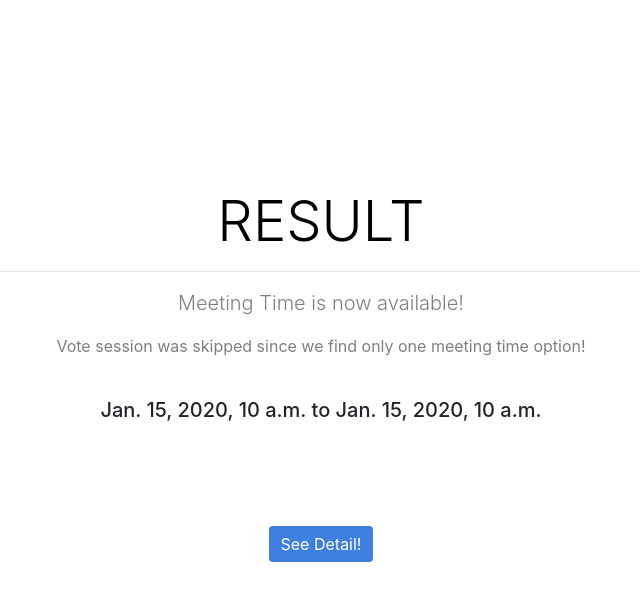
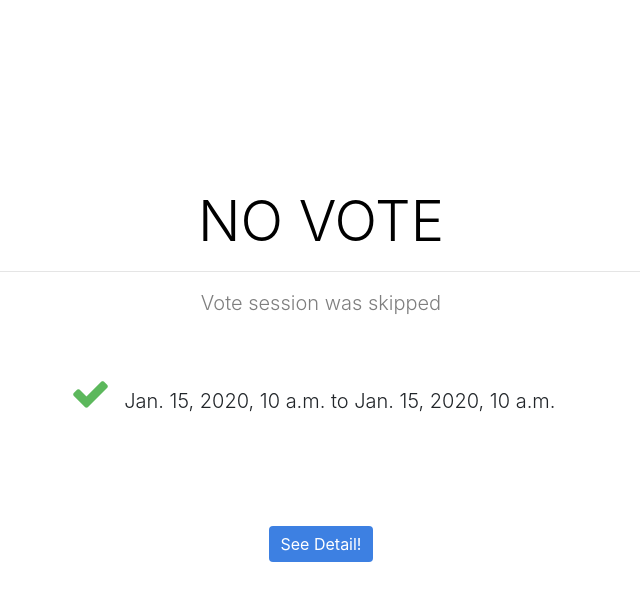
Before and after one commit to calebpower/meeting-schedulizer, a Django app: page /meeting/voting/1 in a window 1280 px wide. Shown: the part 188-800 px from the top of the page, without its empty margins (319-959 px from the left). Run offline with Django 3.2, Linux system fonts and the light colour scheme; a user stored in the database is signed in; tables that the repository leaves empty hold one stand-in row (values such as "Sample post"); some libraries are stand-ins or nearby versions.

Commit message:
Review state and no vote state bug fixed

```diff
--- a/meeting/routes/voting.py
+++ b/meeting/routes/voting.py
@@ -28,6 +28,7 @@ import time
 
 
 
+
 class Person:
     def __init__(self, name):
         self.name = name
@@ -45,19 +46,35 @@ class TempTimeSlot:
 
 @receiver(post_save, sender=TimeAvailability)
 def availability_save_handler(sender, instance,**kwargs):
+        DONE = 2
         REVIEW = 3
+        NO_VOTE = 5
         print('TimeAvailability Save Handler')
         meeting_time_option = MeetingTimeOption.objects.filter(meeting=instance.meeting)
-        meeting_time_option.delete()
+        print('State: '+ str(instance.meeting.state))
+        if instance.meeting.state == NO_VOTE or instance.meeting.state == DONE:
+            print('State: '+ str(instance.meeting.state))
+        else:
+            meeting_time_option.delete()
+            print('meeting_time_option is deleted')
         print('Time slots added')
         if instance.meeting.state == REVIEW:
+            print('State: '+ str(instance.meeting.state))
             Meeting.objects.filter(id=instance.meeting.id).update(state=models.Meeting.VoteState.CLOSE)
 
 @receiver(post_delete, sender=TimeAvailability)
 def availability_delete_handler(sender, instance, **kwargs):
+        DONE = 2
+        NO_VOTE = 5
         print('TimeAvailability Delete Handler')
         meeting_time_option = MeetingTimeOption.objects.filter(meeting=instance.meeting)
-        meeting_time_option.delete()
+        print('')
+        print('State: '+ str(instance.meeting.state))
+        if instance.meeting.state == NO_VOTE or instance.meeting.state == DONE:
+            print('State: '+ str(instance.meeting.state))
+        else:
+            meeting_time_option.delete()
+            print('meeting_time_option is deleted')
         # Meeting.objects.filter(id=instance.meeting.id).update(state=models.Meeting.VoteState.CLOSE)
 
 class Voting(View):
@@ -752,7 +769,11 @@ class Voting(View):
 
             else:
                 state_ready = False
-                Meeting.objects.filter(id=meeting_id,project=project).update(state=models.Meeting.VoteState.CLOSE)
+                if meeting.state == NO_VOTE or meeting.state == DONE:
+                    print('state_ready is False and State: '+ str(meeting.state))
+                else:
+                    print('State: '+ str(meeting.state))
+                    Meeting.objects.filter(id=meeting_id,project=project).update(state=models.Meeting.VoteState.CLOSE)
 
             team.append(u)
             teamTest.append(uTest)
@@ -801,22 +822,22 @@ class Voting(View):
                 #Check status of meeting time option
                 if len(meeting_time_options) == 0:
                     print('No meeting time option is generated and Vote Closed')
-                    print('State changed')
+                    print('State: '+ str(meeting.state))
                     Meeting.objects.filter(id=meeting_id,project=project).update(state=models.Meeting.VoteState.REVIEW)
                     state_review = True
 
                 elif len(meeting_time_options) == 1:
                     state_no_vote = True
                     print('No vote needed')
-                    MeetingTime.objects.filter(meeting=meeting).delete()
-                    print('State changed')
+                    # MeetingTime.objects.filter(meeting=meeting).delete()
                     Meeting.objects.filter(id=meeting_id,project=project).update(state=models.Meeting.VoteState.NO_VOTE)
-                    meeting_time = MeetingTime(start_time=meeting_time_options[i].start_time,
-                                                    end_time=meeting_time_options[i].end_time,
-                                                    meeting=meeting)
-                    meeting_time.save()
+                    # meeting_time = MeetingTime(start_time=meeting_time_options[i].start_time,
+                    #                                 end_time=meeting_time_options[i].end_time,
+                    #                                 meeting=meeting)
+                    # meeting_time.save()
                 else:
                     print('Meeting time options are generated and ready to vote')
+                    print('State: '+ str(meeting.state))
                     Meeting.objects.filter(id=meeting_id,project=project).update(state=models.Meeting.VoteState.OPEN)
 
             else:
@@ -828,6 +849,8 @@ class Voting(View):
             print(' ')
 
     #*******************************Check vote state***************************************
+
+        meeting = models.Meeting.objects.get(id=meeting_id) if models.Meeting.objects.get(id=meeting_id) else None
 
         print('START Meeting Current State is ' + str(meeting.state))
 
@@ -842,7 +865,7 @@ class Voting(View):
         elif meeting.state == NO_VOTE or len(ops) == 1:
             print('No vote needed!!')
             state_no_vote = True
-            # Meeting.objects.filter(id=meeting_id,project=project).update(state=models.Meeting.VoteState.CLOSE)
+            Meeting.objects.filter(id=meeting_id,project=project).update(state=models.Meeting.VoteState.NO_VOTE)
 
 
         elif meeting.state == REVIEW:
@@ -877,6 +900,7 @@ class Voting(View):
                 meeting_time_options.sort(key=lambda MeetingTimeOption:MeetingTimeOption.vote_count, reverse=True)
                 if meeting_time_options[0].vote_count == meeting_time_options[1].vote_count :
                     print('Vote Count is equal - Review time slots again')
+                    print('State: '+ str(meeting.state))
                     Meeting.objects.filter(id=meeting_id,project=project).update(state=models.Meeting.VoteState.OPEN)
                     fifty_fifty_votes.append(meeting_time_options[0])
                     fifty_fifty_votes.append(meeting_time_options[1])
--- a/static/css/voting.css
+++ b/static/css/voting.css
@@ -60,6 +60,8 @@ button.btn-title:active{
   transform: translateY(-3px);
   /* transition: all ease 0.5s; */
 }
+
+
 .col-lg-3 h1.mt-4 {
  /* margin-left: 2rem; */
  letter-spacing: 3px;
@@ -113,6 +115,7 @@ button.btn-title:active{
   font-size: 2.5rem;
   /* text-transform: uppercase; */
   font-weight: 300;
+  position: relative;
 
 }
 .jumbotron p
@@ -166,26 +169,83 @@ color: black
   margin-left: 1rem;
 }
 
+#title-meeting{
+  /* display: inline-block; */
+}
+#title-members{
+  /* display: inline-block; */
+  font-size: 2rem;
+}
+#title-availability{
+  /* display: inline-block; */
+}
+#title-vote{
+display: inline-block;
+}
 
+h3 i.fa.fa-clock-o{
+  /* margin-right: 1rem; */
+  /* color: #f0ad4e; */
+}
 
+.fa.fa-users{
+  opacity:.7;
+  /* margin-right: 1rem; */
+  /* color: 	#5cb85c; */
+}
+.fa.fa-calendar-check-o{
+  /* color:#d9534f */
+}
 .fa.fa-clock-o{
   margin-top: 1rem;
   margin-left: 1rem;
+  opacity: .5;
 }
+.fa.fa-check.fa-2x{
+  padding: .5rem;
+  color: #5cb85c;
+  opacity:1;
+}
+.fa.fa-check-circle-o{
+  color: #5cb85c;
+  /* position: absolute;
+  opacity: .6;
+  z-index: -1; */
+}
+.fa.fa-check.fa-lg{
+  padding: .5rem;
+  color: #5cb85c;
+  opacity:1;
+}
+.fa.fa-thumbs-down.fa-2x{
+  padding: .5rem;
+}
+.fa.fa-calendar{
+  position: relative;
+  /* right:1.5rem; */
+  /* color: #3d80e2; */
+}
+
+
+
 
 #voter p{
   /* padding-right: 1rem; */
   padding-left: 1rem;
 }
 
-
+#meeting-info{
+  margin-top: 9rem;
+}
 
 #info{
-  margin-bottom: 10rem;
+  margin-bottom: 12rem;
+  justify-content: center;
+  /* padding: 10rem; */
 }
 
 .col-sm-10 {
-  padding-left: 1rem;
+  /* padding-left: 1rem; */
 
 }
 .col-sm-10 .row{
@@ -206,3 +266,15 @@ color: black
   margin-bottom: 3rem;
 
 }
+
+#hide-element {
+  display: none;
+  font-size: 12px;
+  position: absolute;
+  opacity: 0.7;
+}
+
+#hide-comment:hover #hide-element {
+  display: block;
+
+}
--- a/templates/voting/meeting_vote.html
+++ b/templates/voting/meeting_vote.html
@@ -22,21 +22,25 @@
             <button class="btn btn-detail " onclick="showDetail()"><span>See Detail!</span> </button>
             <div id="showDetail" style="display: none">
 
-                <div class="jumbotron mt-4 ">
+                <div class="jumbotron mt-5">
                     <div id="avlb-meeting-selected">
                         <input type="hidden" id="meeting-start-date" value="{{ active_meeting.start_date }}">
                         <input type="hidden" id="meeting-end-date" value="{{ active_meeting.end_date }}">
-
-                        <div id="info">
-                            <h3 class="mt-3 mb-4">
-                                Meeting Date
-                            </h3>
-                            <div>
-                                <p class="lead">{{ active_meeting.start_date }} - {{ active_meeting.end_date }}</p>
+                        <div id="meeting-info">
+                            <div id="info" class="mt-5">
+                                <!-- <h3 id="title-meeting"><i class="fa fa-calendar fa-3x" aria-hidden="true"></i></h3> -->
+                                <h3 class="mt-3 mb-5" id="title-meeting">
+                                    Meeting Date
+                                </h3>
+                                <div>
+                                    <p class="lead">{{ active_meeting.start_date }} - {{ active_meeting.end_date }}</p>
+                                </div>
                             </div>
                         </div>
                         <div id="info">
-                            <h3 class="mt-5 mb-4">My Available Time</h3>
+                            <!-- <h3 id="title-availability"><i class="fa fa-calendar-check-o fa-3x" aria-hidden="true"></i> -->
+                            </h3>
+                            <h3 id="title-availability" class="mt-3 mb-5"> My Available Time</h3>
                             {% if time_slots %}
                             <!-- existing time-slots -->
                             {% for slot in time_slots %}
@@ -52,7 +56,11 @@
                             {% endif %}
                         </div>
                         <div id="info">
-                            <h3 class="mt-5 mb-4"> Members</h3>
+
+                            <!-- <h3><i class="fa fa-users fa-3x" aria-hidden="true"></i></h3> -->
+                            <h3 class="mt-4 mb-5"> Members</h3>
+
+                            <!-- <h3 id="title-members" class="mt-4 mb-4"> Members</h3> -->
 
                             <!-- existing time-slots -->
                             {% for member in team %}
@@ -91,8 +99,10 @@
                 {% if state_ready %}
 
                 <div class="jumbotron">
-                    <div id="lets_vote">
-                        <h1 class="display-4">Let's Vote!</h1>
+                    <div id="lets_vote" class="text-center">
+                        <!-- <h1 id="title-vote"class="display-4" ><i class="fa fa-check-circle-o fa-lg" aria-hidden="true"></i></h1> -->
+                        <h1 id="title-vote" class="display-4">Let's Vote! </h1>
+                        <!-- <h1><i class="fa fa-check fa-lg"></i></h1> -->
                     </div>
                     {% if meeting_time_options %}
                     <ul class="list-group list-group-flush">
@@ -104,7 +114,8 @@
                                     <div class="col-sm-10 text-center">
                                         <div class="row ">
 
-                                            <p class="lead"> <i class="fa fa-clock-o" aria-hidden="true"></i>
+                                            <p class="lead">
+                                                <i class="fa fa-clock-o fa-lg ml-5 mr-2" aria-hidden="true"></i>
                                                 From
                                                 {{timeslot.start_time}} to {{timeslot.end_time}}</p>
                                         </div>
@@ -123,8 +134,12 @@
                                     </div>
                                     <div class="col-sm-2 text-left">
                                         {% if state_no_vote %}
-                                        <p><font color="red">No voting needed! </font></p>
-
+                                        <div id="hide-comment">
+                                            <i class="fa fa-check fa-2x"></i>
+                                            <span class="text-center" id="hide-element">
+                                                <p class="mt-2 mr-4"> Meeting Time!!</p>
+                                            </span>
+                                        </div>
                                         {% else %}
 
                                         {% if voted_slot%}
@@ -133,24 +148,36 @@
                                         <form action="" method='post'>
                                             <input type="hidden" name="delete" value="delete" />
                                             {% if fifty_fifty_votes or state_closed%}
-                                            <button class="btn btn-link mt-2" type="submit" onclick="post"
-                                                disabled><i class="fa fa-thumbs-down fa-2x"></i>Unvote</button>
+                                            <button class="btn btn-link mt-2" type="submit" onclick="post" disabled><i
+                                                    class="fa fa-thumbs-down fa-2x"></i>Unvote</button>
                                             {% else %}
                                             <button class="btn btn-link mt-2" type="submit" onclick="post"><i
                                                     class="fa fa-thumbs-down fa-2x"></i>Unvote</button>
                                             {% endif%}
                                         </form>
+                                        {%else%}
+                                        <button class="btn btn-link mt-2" type="submit" onclick="post" disabled><i
+                                                class="fa fa-thumbs-up fa-2x" aria-hidden="true"></i>
+                                            <p>Vote</p>
+                                        </button>
                                         {% endif%}
                                         {%endfor%}
 
                                         {% else %}
+
                                         {% if fifty_fifty_votes or state_closed%}
+                                        {%if state_closed%}
+                                        {%if timeslot.start_time == meeting_time.start_time%}
+                                        <i class="fa fa-check fa-2x"></i>
+                                        {%endif%}
+                                        {%else%}
                                         <div id="btn1">
                                             <button class="btn btn-link mt-2" type="submit" onclick="post" disabled><i
                                                     class="fa fa-thumbs-up fa-2x" aria-hidden="true"></i>
                                                 <p>Vote</p>
                                             </button>
                                         </div>
+                                        {%endif%}
                                         {% else %}
                                         <div id="btn1">
                                             <button class="btn btn-link mt-2" type="submit" onclick="post"><i
@@ -169,10 +196,10 @@
                         {% endfor %}
                     </ul>
                     {% else %}
-                    <h5 class='card-body'>
+                    <!-- <h5 class='card-body'>
                         <font color="red">No Option
                         </font>
-                    </h5>
+                    </h5> -->
 
                     {% endif %}
                 </div>
--- a/templates/voting/no_vote.html
+++ b/templates/voting/no_vote.html
@@ -6,11 +6,12 @@
             <div class="col align-items-center">
             <div class=" mx-auto">
                 <div class="jumbotron  text-center">
-                    <h1 class="display-4">Result</h1>
+                    <h1 class="display-4">No vote</h1>
                     <hr>
-                    <p class="lead">Meeting Time is now available! </p>
-                    <p > Vote session was skipped since we find only one meeting time option!</p><br>
-                    <h5> {{meeting_time.start_time}} to {{meeting_time.end_time}} </h5>
+                    <!-- <p class="lead">Meeting Time is now available! </p> -->
+                    <p id ="explain"class="lead mb-5">Vote session was skipped </p>
+                    <h5 class="lead mt-5 mr-4"><i class="fa fa-check fa-2x"></i> {{meeting_time.start_time}} to {{meeting_time.end_time}} </h5>
+                    <!-- <p class="lead mb-5"> {{meeting_time.start_time}} to {{meeting_time.end_time}} </p> -->
                 </div>
             </div>
             </div>
--- a/templates/voting/vote_closed.html
+++ b/templates/voting/vote_closed.html
@@ -9,7 +9,7 @@
                     <h1 class="display-4">Congratulation!</h1>
                     <hr>
                     <p class="lead">Meeting Time is now available! </p>
-                    <h5 class="lead mt-5"> {{meeting_time.start_time}} to {{meeting_time.end_time}} </h5>
+                    <h5 class="lead mt-5 mr-4"><i class="fa fa-check fa-2x"></i> {{meeting_time.start_time}} to {{meeting_time.end_time}} </h5>
 
                 </div>
             </div>
```
